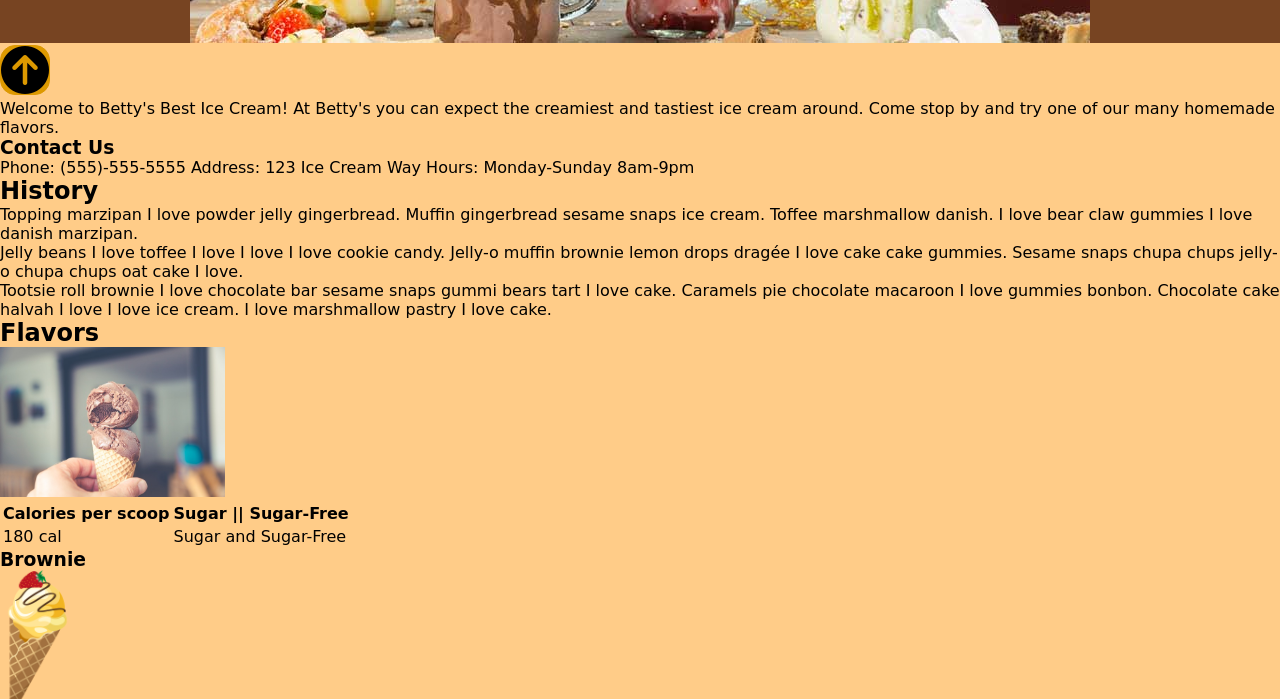
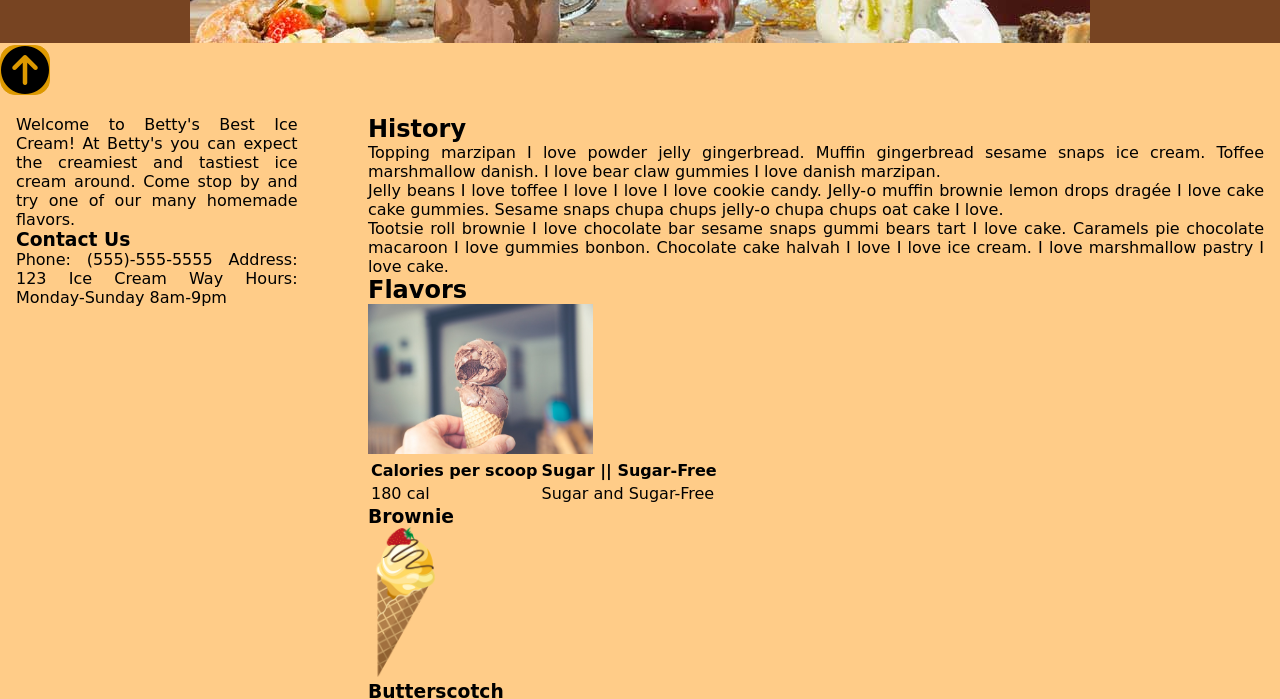
Before and after one commit to kfurness-tiy/wk-01-betty-icecream, a plain HTML site: page index.html in a window 1280 px wide. Shown: the part 274-973 px from the top of the page. Drawn offline with Linux system fonts and the light colour scheme; a web font is replaced by a local one.

Commit message:
feat(core) Link position.css; Change positioning
Changed positioning based on wanted design
Linked styling to add positioning to page

```diff
--- a/index.html
+++ b/index.html
@@ -4,6 +4,7 @@
     <meta charset="utf-8">
     <title>BBIC</title>
     <script src="https://use.fontawesome.com/f5d9fce460.js"></script>
+    <link rel="stylesheet" href="./styles/position.css">
     <link rel="stylesheet" href="./styles/main.css">
     <link href="https://fonts.googleapis.com/css?family=Baloo+Bhai" rel="stylesheet">
 
@@ -13,7 +14,7 @@
     <header>
       <div class="header_space">
       </div>
-      <div class="logo">
+      <div class="logo float-left cf">
         <img src="images/logo.png" alt="This is a picture of ice cream in the logo" />
         <p>Betty's Best <br>
         Ice Cream</p>
@@ -34,7 +35,7 @@
 
     <div class="clearfix">
       <!--Sidebar section with brief description and contact info-->
-      <div class="sidebar">
+      <div class="sidebar float-left cf">
         <p>
           Welcome to Betty's Best Ice Cream! At Betty's you can expect the creamiest and tastiest ice cream around. Come stop by and try one of our many homemade flavors.
         </p>
@@ -49,7 +50,7 @@
       </div>
 
       <!--Main Content-->
-      <main>
+      <main class="float-right cf">
         <!-- History -->
         <div class="history" id="history">
           <h2>History</h2>
@@ -206,10 +207,10 @@
     </div>
 
     <footer>
-      <p>
+      <p class="float-left">
         ©2016
       </p>
-      <div class="social">
+      <div class="social float-right">
         <i class="fa fa-2x fa-facebook-square" aria-hidden="true"></i>
         <i class="fa fa-2x fa-instagram" aria-hidden="true"></i>
         <i class="fa fa-2x fa-snapchat-square" aria-hidden="true"></i>
--- a/styles/main.css
+++ b/styles/main.css
@@ -1,8 +1,3 @@
-* {
-  margin: 0;
-  border: 0;
-}
-
 body {
   background-color: #fc8;
   font-family: 'Baloo Bhai', cursive;
@@ -59,6 +54,28 @@ li {
   display: inline;
 }
 
+.sidebar {
+  width: 22%;
+  padding: 1em;
+  margin: auto;
+  display: block;
+}
+
+.sidebar p {
+  text-align: justify;
+}
+
+main {
+  width: 70%;
+  padding: 1em;
+  margin: auto;
+  display: block;
+}
+
+main p {
+  text-align: justify;
+}
+
 .flavors:hover {
   background-color: #870;
 }
--- /dev/null
+++ b/styles/position.css
@@ -0,0 +1,39 @@
+* {
+  margin: 0;
+  border: 0;
+}
+
+
+/*Floats */
+
+.float-left{
+ float: left;
+}
+
+.float-right{
+ float: right;
+}
+
+/*Clear */
+
+.clear{
+  clear: both;
+}
+
+ /*Nicks Clearfix Hack
+   http://nicolasgallagher.com/micro-clearfix-hack/
+*/
+
+.cf:before,
+.cf:after {
+    content: " ";
+    display: table;
+}
+
+.cf:after {
+    clear: both;
+}
+
+footer{
+  clear: both;
+}
```
